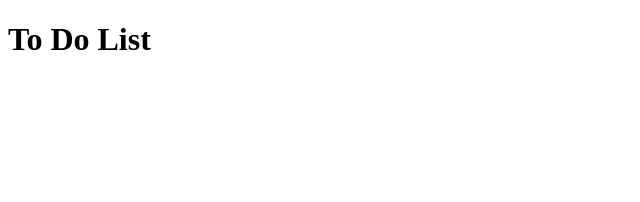
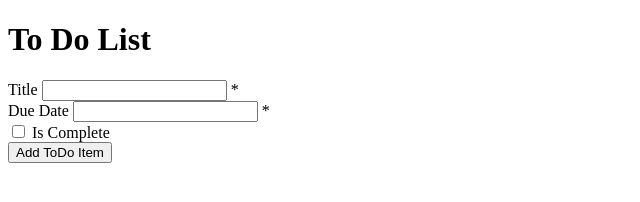
Before and after one commit to hunterthis/To-Do-List-App, a plain HTML site: page index.html in a window 1280 px wide. Shown: the whole page, without its empty margins (0-640 px from the left). Drawn offline with Linux system fonts and the light colour scheme.

Commit message:
added some html

```diff
--- a/index.html
+++ b/index.html
@@ -9,5 +9,21 @@
 <body>
     <h1> To Do List</h1>
 
+    <label for ="title">Title</label>
+    <input type="text" id="title">
+    <span>*</span>
+    <br>
+
+    <label for = "due date">Due Date</label>
+    <input type="text" id="due-date">
+    <span>*</span>
+    <br>
+
+<input type = "checkbox">
+<label for = "is-complete"> Is Complete</label>
+<br>
+
+<input type = "button" value ="Add ToDo Item">
+
 </body>
 </html>
```
